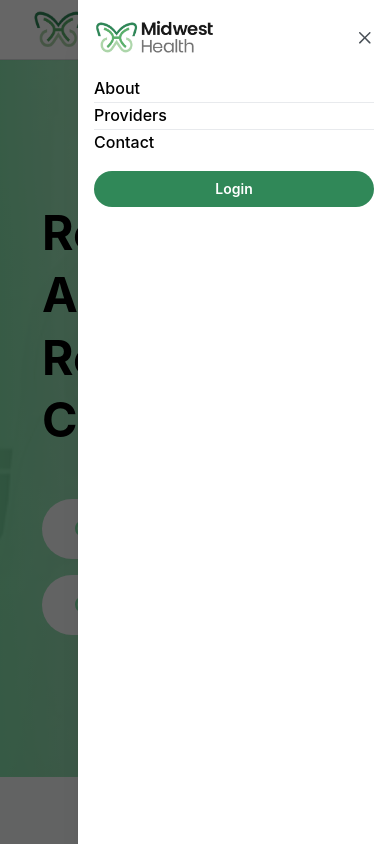
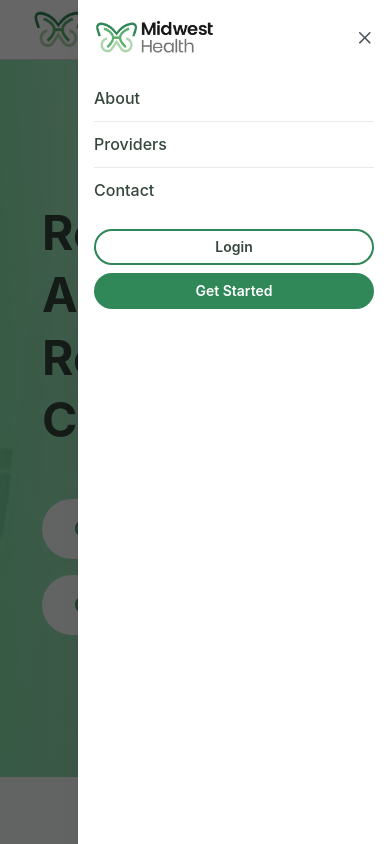
Before and after one commit to BennyXie/Altheros-Capital, a React (Create React App) app in the folder client/: page / in a window 390 px wide. Both pictures are taken after a click on the button 341 px from the left and 30 px from the top of the page. Shown: the top 844 px of the page. Built offline with nearby package versions, Linux system fonts and the light colour scheme.

Commit message:
fixed minor render bug, fixed mobile routes, color/styles/animation

```diff
--- a/client/src/components/layout/Header.jsx
+++ b/client/src/components/layout/Header.jsx
@@ -1,9 +1,10 @@
-  import { Drawer, ActionIcon, Image, Container, Group, UnstyledButton, Button, Menu, ScrollArea } from "@mantine/core";
+  import { Drawer, Image, Container, Group, UnstyledButton, Button, ScrollArea } from "@mantine/core";
   import { useDisclosure } from "@mantine/hooks";
   import { IconX, IconMenu2 } from '@tabler/icons-react';
   import { IconChevronDown } from "@tabler/icons-react";
   import { motion } from "framer-motion";
   import { Link, useLocation } from "react-router-dom";
+  import { useState } from 'react';
   import { NAVIGATION_CONFIG, BRAND_CONFIG } from "../../config/landingConfig";
   import classes from "./Header.module.css";
 
@@ -27,6 +28,7 @@
    */
   const Header = () => {
     const [opened, { toggle, close }] = useDisclosure(false);
+    const [isLoaded, setLoaded] = useState(false);
     const location = useLocation();
 
 
@@ -70,17 +72,6 @@
                         fallbackSrc={BRAND_CONFIG.companyName}
                       />
                   </motion.div>
-
-
-
-                  {/* <img
-                    src="/favicon.ico"
-                    alt="Logo"
-                    style={{ width: 24, height: 24 }}
-                  /> */}
-                  {/* <Text size="xl" fw={700} className={classes.logo}>
-                    {BRAND_CONFIG.companyName}
-                  </Text> */}
                 </Group>
               </Link>
             </motion.div>
@@ -90,9 +81,20 @@
               {NAVIGATION_CONFIG.menuItems.map((item, index) => (
                 <motion.div
                   key={item.label}
+                  // initial={{ opacity: 0, y: -20 }}
+                  // animate={{ opacity: 1, y: 0 }}
                   initial={{ opacity: 0, y: -20 }}
                   animate={{ opacity: 1, y: 0 }}
-                  transition={{ duration: 0.5, delay: index * 0.1 }}
+                  // exit={{ x: 0 }}
+                  transition={{
+                    type: "spring",
+                    stiffness: 100,
+                    ease: "circIn",
+                    duration: (isLoaded? 0.02 : 0.5),
+                    delay: (isLoaded? 0 : index * 0.1)
+                  }}
+                  onAnimationComplete={() => setLoaded(true)}
+                  whileHover={{scale:1.03}}
                 >
                   {item.href.startsWith('#') ? (
                     <button
@@ -119,7 +121,14 @@
                   key={button.label}
                   initial={{ opacity: 0, y: -20 }}
                   animate={{ opacity: 1, y: 0 }}
-                  transition={{ duration: 0.5, delay: 0.4 + (index * 0.1) }}
+                  transition={{
+                    duration: 0.5, delay: 0.4 + (index * 0.1),
+                    type: "spring",
+                    stiffness: 100,
+                    ease: "circIn",
+                    duration: (isLoaded? 0.02 : 0.5),
+                    delay: (isLoaded? 0 : index * 0.1)
+                  }}
                 >
                   <Link to={button.href} style={{ textDecoration: 'none' }}>
                     <Button
@@ -136,7 +145,7 @@
             </Group>
 
             {/* Mobile Menu */}
-            <ActionIcon
+            <UnstyledButton
                 // variant="subtle"
                 size="lg"
                 className={classes.mobileMenuButton}
@@ -145,7 +154,7 @@
                 onClick={toggle}
               >
                 <IconMenu2 size={24} />
-              </ActionIcon>
+              </UnstyledButton>
 
               <Drawer
                 opened={opened}
@@ -153,7 +162,7 @@
                 position="right"
                 size="80%"             // 80 % width on mobile
                 padding="md"
-                title={                           /* ← React node, not just string */
+                title={
                   <Image
                     w={120}
                     fit="contain"
@@ -165,12 +174,11 @@
                   transition: 'slide-left',
                   duration: 350,
                 }}
-                styles={{
-                  title: { fontWeight: 700 },
-                }}
               >
                 <ScrollArea h="100%">
                   {NAVIGATION_CONFIG.menuItems.map((item) => (
+                      item.href.startsWith('#') ? (
+
                       <UnstyledButton
                         key={item.label}
                         fullWidthUnstyledButton
@@ -180,17 +188,36 @@
                         className={classes.mobileNavLink}
                       >
                         {item.label}
+                      </UnstyledButton> ) : (
+                        <UnstyledButton
+                          key={item.label}
+                          className={classes.mobileNavLink}
+                          component={Link}
+                          to={item.href}
+                          fullWidth
+                          onClick={close}
+                        >
+                          {item.label}
                         </UnstyledButton>
+                      )
+                    // </motion.div>
                   ))}
 
-                  <Button fullWidth mt="md" radius="xl"
-                    className={`${classes.ctaButton} ${classes.green}`}
-                    component={Link}
-                    to={NAVIGATION_CONFIG.ctaButtons[0].href}
-                    onClick={close}
+                  {NAVIGATION_CONFIG.ctaButtons.map((btn, i) => (
+                    <Link key={btn.label} to={btn.href} style={{ textDecoration: 'none' }}>
+                      <Button
+                        fullWidth
+                        mt={i === 0 ? 'md' : 8}          /* space between the two */
+                        radius="xl"
+                        variant={btn.variant}            /* same as desktop  */
+                        color={btn.color}                /* same as desktop  */
+                        className={`${classes.ctaButton} ${classes[btn.color]}`}
+                        onClick={close}                  /* close drawer on tap */
                       >
-                    {NAVIGATION_CONFIG.ctaButtons[0].label}
+                        {btn.label}
                       </Button>
+                    </Link>
+                  ))}
                 </ScrollArea>
               </Drawer>
 
--- a/client/src/components/layout/Header.module.css
+++ b/client/src/components/layout/Header.module.css
@@ -18,6 +18,7 @@
     font-weight: 700;
 }
 
+/* desktop menu */
 .desktopNav {
     display: flex !important;
     align-items: center;
@@ -39,10 +40,11 @@
 }
 
 .navLink:hover {
-    background-color: var(--color-hover) !important;
+    color: var(--color-hover) !important;
     border-radius: 20px;
 }
 
+/* cta button*/
 .white {
     --btn-bg: var(--color-bg-cta-white);
     --btn-hover: var(--color-bg-cta-white-hover);
@@ -70,26 +72,19 @@
     box-shadow: var(--shadow-button-hover) !important;
 }
 
-.burger {
-    display: none;
-    color: var(--color-text-primary);
-}
-
-/* Mobile menu button - replaces burger */
+/* Mobile menu */
 .mobileMenuButton {
-
     color: var(--color-bg-footer) !important;
     display: flex !important;
     background: none !important;
-    /* color: var(--color-text-primary) !important; */
     border: 1px solid var(--color-border) !important;
-    font-size: 0.875rem;
-    padding: 0.5rem 1rem;
+    border-radius: 0.5rem !important;
+    padding: 0.4rem 0.8rem !important;
 }
 
 .mobileMenuButton:hover {
     color: var(--logo-dark-green) !important;
-    background-color: var(--color-bg-secondary) !important;
+    background-color: var(--color-bg-white) !important;
 }
 
 /* Mobile dropdown styles */
@@ -102,7 +97,7 @@
 .mobileMenuItem {
     color: var(--color-text-primary) !important;
     font-size: 0.9rem;
-    padding: 0.75rem 1rem;
+    padding: 1rem 1rem;
 }
 
 .mobileMenuItem:hover {
@@ -111,7 +106,7 @@
 }
 
 .mobileCTAItem {
-    margin-top: .5rem;
+    margin-top: 0.5rem;
     color: var(--color-text-primary) !important;
     font-weight: 600;
     background-color: var(--color-primary) !important;
@@ -122,12 +117,13 @@
 }
 
 .mobileNavLink {
+    display: block;
     background: none;
     border: none;
     color: var(--color-text-primary);
     font-size: 1rem;
     font-weight: 500;
-    padding: 1rem 0;
+    padding: 0.6rem 0 !important; /*space between elems*/
     text-align: left;
     cursor: pointer;
     transition: color 0.2s ease;
@@ -136,20 +132,20 @@
 }
 
 .mobileNavLink:hover {
-    color: var(--color-primary-dark);
-    background: var(--color-bg-secondary);
+    color: var(--color-primary);
 }
 
 .mobileNavLink:not(:last-of-type) {
-  border-bottom: 1px solid var(--color-border-light);
+    border-bottom: 1px solid var(--color-border-light);
 }
 
 .mobileNavLink:last-child {
     border-bottom: none;
 }
 
-.mantine-Drawer-body {                  /* Mantine’s Drawer content */
-  padding-inline: 1.25rem;              /* left/right */
+.mantine-Drawer-body {
+    /* Mantine’s Drawer content */
+    padding-inline: 1.25rem;
 }
 
 /* Tablet responsive design */
@@ -211,7 +207,7 @@
 
     .mobileMenuButton {
         font-size: 0.8rem;
-        padding: 0.4rem 0.8rem;
+        /* padding: 0.4rem 0.8rem; */
     }
 }
 
--- a/client/src/styles/colors.css
+++ b/client/src/styles/colors.css
@@ -17,11 +17,14 @@
   --darkest-green: #1B4E32;
 
   --cta-green-hover: #3F9B69;
+
   /* --cta-green: #308858; */
   --cta-green: var(--logo-dark-green);
   --cta-white-hover: #D6E7DE;
 
   --medium-light-green: #83BD8F;
+
+  --gray-green: ;
 
 
   /* 🌿 Primary Minty Pastel Green */
@@ -49,7 +52,7 @@
   --gray-900: #202124;            /* Darkest gray */
 
   /* 🎯 Core Color Variables */
-  --color-primary: var(--mint-primary);
+  --color-primary: var(--cta-green-hover);
   --color-primary-light: var(--mint-light);
   --color-primary-lighter: var(--mint-lighter);
   --color-primary-dark: var(--mint-dark);
@@ -61,7 +64,7 @@
   --color-black-green: #34473C;
   --color-white: #ffffff;
   --color-off-white: #F7F8F9;
-  --color-text-primary: var(--black-green);       /* Dark text for light backgrounds */
+  --color-text-primary: var(--color-black-green);       /* Dark text for light backgrounds */
   --color-text-secondary: var(--gray-700);     /* Secondary text */
   --color-text-muted: var(--gray-500);         /* Muted text */
   --color-text-light: var(--gray-400);         /* Light text */
@@ -109,7 +112,7 @@
   --shadow-button-hover: 0 8px 20px rgba(127, 228, 168, 0.35);
 
   /* 🎯 Interactive States */
-  --color-hover: var(--medium-light-green);
+  --color-hover: var(--cta-green-hover);
   --color-active: var(--color-primary-darker);
   --color-focus: var(--color-primary);
 }
```
Lines whose indentation alone changed are shown as unchanged.
